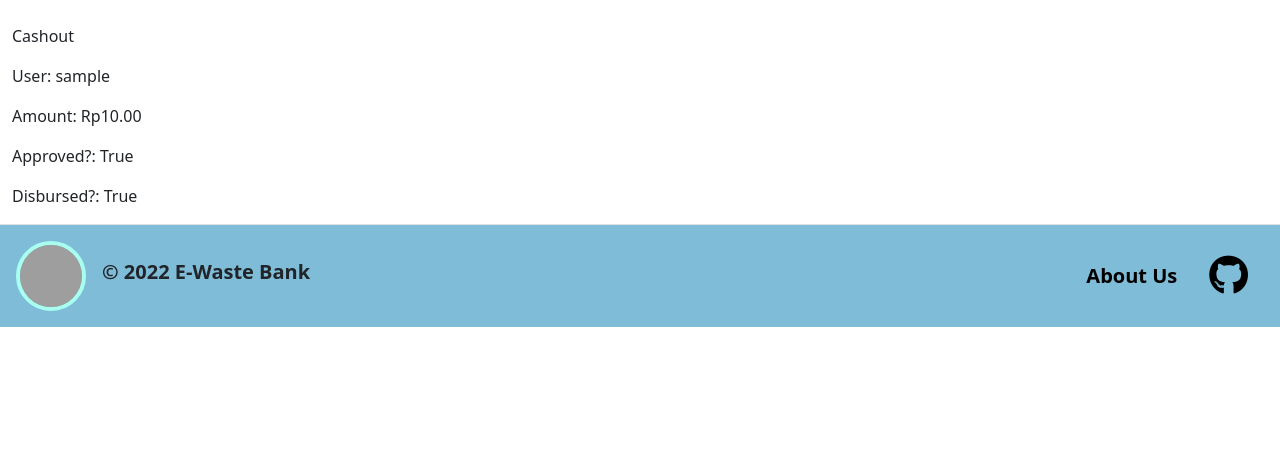
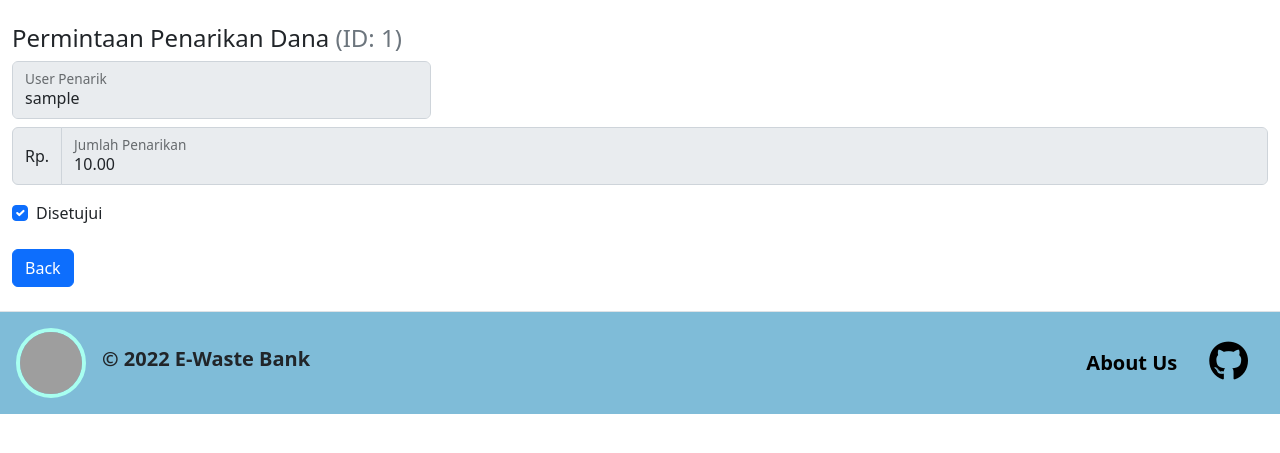
Before and after one commit to E-Waste-Bank/E-Waste-Bank-Web, a Django app: page /keuangan/cashout/1/ in a window 1280 px wide. Shown: the top 453 px of the page. Run offline with Django 4.2, Linux system fonts and the light colour scheme; a user stored in the database is signed in; tables that the repository leaves empty hold one stand-in row (values such as "Sample post"); some libraries are stand-ins or nearby versions; grey boxes are pictures that could not be loaded.

Commit message:
Initial improvement of user get cashout page

```diff
--- a/keuangan/templates/cashout.html
+++ b/keuangan/templates/cashout.html
@@ -9,12 +9,32 @@
 {% load humanize %}
 
 {% block content %}
-    <!--NOT DONE TODO-->
-    <div class="container-fluid mt-4">
-        <p>Cashout</p>
-        <p>User: {{cashout_object.user}}</p>
-        <p>Amount: Rp{{cashout_object.amount|floatformat:2|intcomma}}</p>
-        <p>Approved?: {{cashout_object.approved}}</p>
-        <p>Disbursed?: {{cashout_object.disbursed}}</p>
+    <div class="container-fluid mt-4 mb-4">
+        <h4>Permintaan Penarikan Dana <span class="text-muted">(ID: {{cashout_object.pk}})</span></h4>
+        <div class="form-floating col-lg-4 mb-2">
+            <input type="text" name="username" readonly disabled value="{{cashout_object.user}}" id="cashout_user" placeholder="Judul Task" class="form-control">
+            <label for="cashout_user" class="form-label">User Penarik</label>
+        </div>
+        <div class="input-group col-lg-4 mb-3">
+            <span class="input-group-text">Rp.</span>
+            <div class="form-floating">
+                <!-- TODO fix input width whole page (harusnya sesuai col-lg-4) -->
+                <input type="text" name="amount" readonly disabled value="{{cashout_object.amount|floatformat:2|intcomma}}" id="cashout_amount" placeholder="Jumlah Penarikan" class="form-control">
+                <label for="cashout_amount" class="form-label">Jumlah Penarikan</label>
+            </div>
+        </div>
+        <div class="form-check mb-4">
+            {% if cashout_object.approved %}
+            <input class="form-check-input" readonly type="checkbox" value="" id="cashout_disetujui" disabled="true" style="opacity: 1;" checked>
+            {% else %}
+            <input class="form-check-input" readonly type="checkbox" value="" id="cashout_disetujui" disabled="true" style="opacity: 1;">
+            {% endif %}
+            <label class="form-check-label" for="cashout_disetujui" style="opacity: 1;">Disetujui</label>
+        </div>
+
+        <!-- TODO disbursed used or not ???-->
+        <!-- <p>Disbursed?: {{cashout_object.disbursed}}</p> -->
+
+        <a class="btn btn-primary" href="/keuangan/" role="button">Back</a>
     </div>
 {% endblock content %}
```
